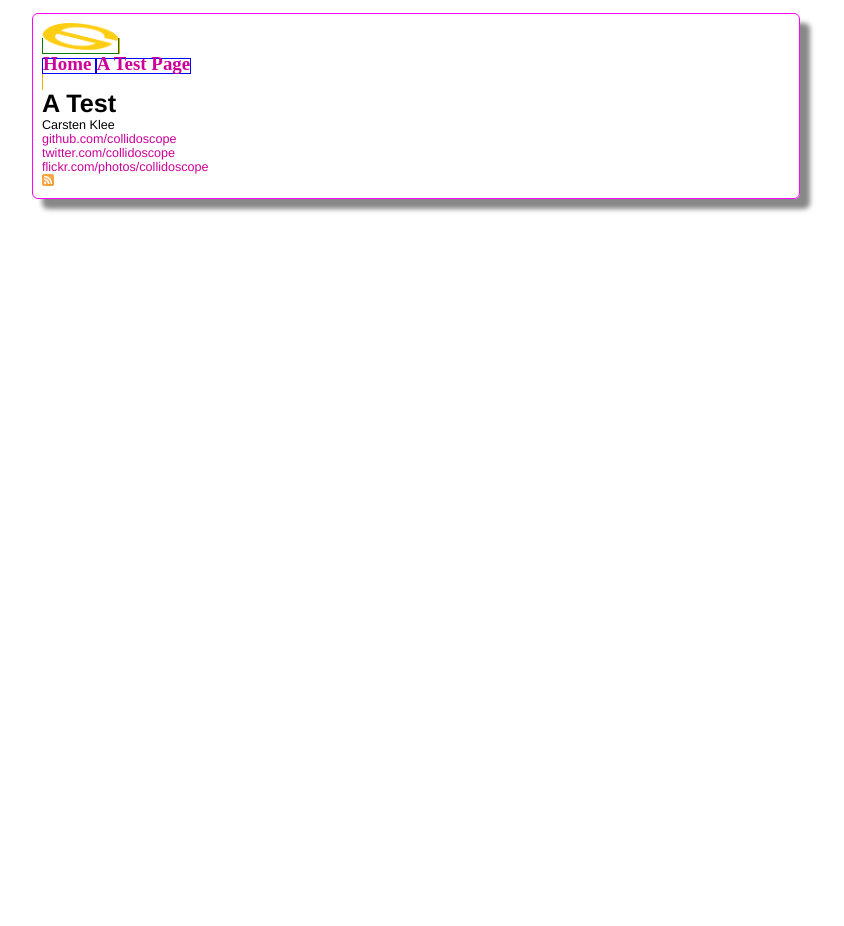
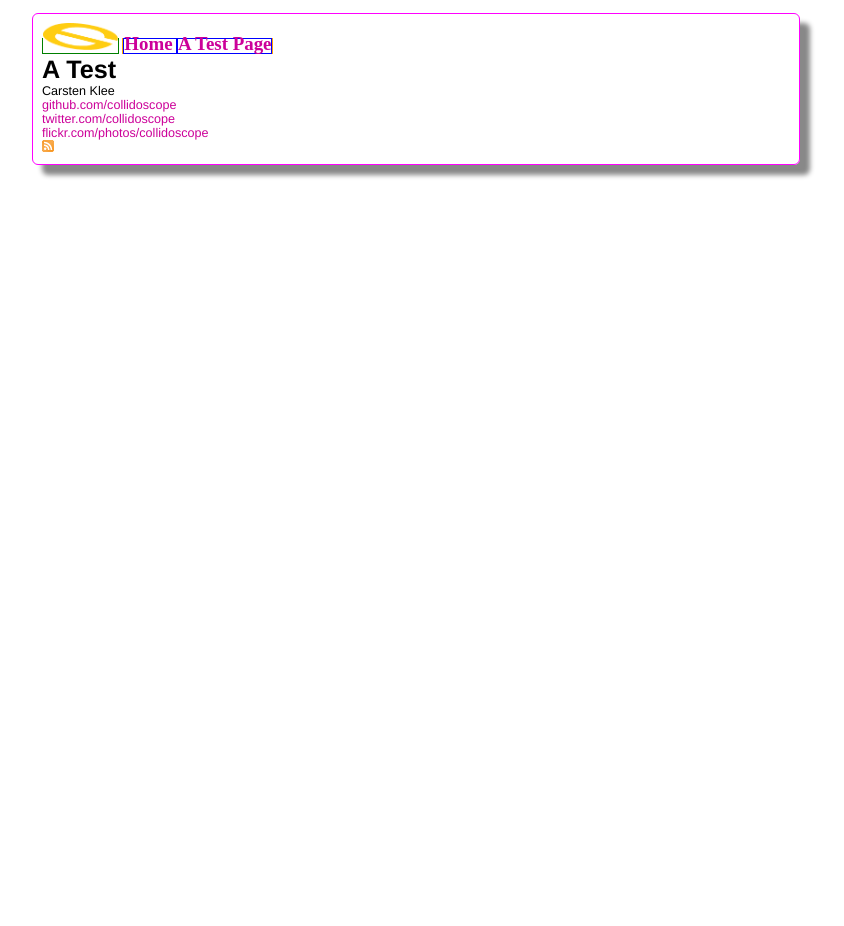
Before and after one commit to collidoscope/collidoscope.github.com, a Jekyll site: the page built from test/test.md, in a window 1280 px wide. Shown: the whole page, without its empty margins (224-1068 px from the left). Built offline with Jekyll 4.4.1, drawn with Linux system fonts in a browser that asks for light colours; some web fonts are replaced; Markdown is read by kramdown in place of the engine named in the settings.

Commit message:
Updated.

```diff
--- a/css/screen.css
+++ b/css/screen.css
@@ -46,7 +46,7 @@ hr.trenner {
 font-family: naviFont;
 src: url('http://fonts.googleapis.com/css?family=Cedarville+Cursive');
 }
-#nav_ul{list-style-type:none;}
+#nav_ul{list-style-type:none;display:inherit;}
 .nav_li, .nav_li_active{display:inline;border:1px solid blue;}
 a.nav_a {font-family: 'Cedarville Cursive', cursive;font-size:1.5em;font-weight:bold;}
 #main_nav{border:1px solid orange;display:inline;}
```
